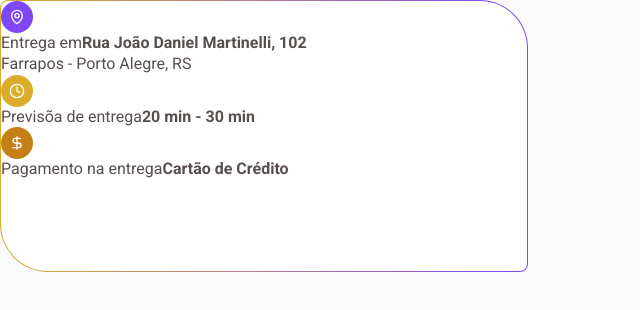
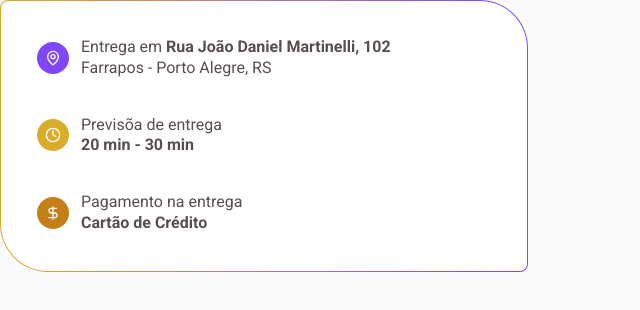
Before and after one commit to YasminFerrariDias/coffeeDelivery, a React (Vite) app: page / in a window 1280 px wide. Shown: the top 310 px of the page, without its empty margins (0-640 px from the left). Built offline with nearby package versions, Linux system fonts and the light colour scheme.

Commit message:
Criado o componente SuccessCard

```diff
--- a/src/components/SuccessCard/index.tsx
+++ b/src/components/SuccessCard/index.tsx
@@ -1,30 +1,36 @@
 import { IconBadge } from "../IconBadge";
 import { Text } from "../Text";
-import { SuccessCardContainer } from "./styles";
+import { Info, InfoItem, SuccessCardContainer, Delivery } from "./styles";
 
 export function SuccessCard() {
   return (
     <SuccessCardContainer>
-      <div>
+      <InfoItem>
         <IconBadge icon={"MapPin"} $BackgroundVariant="purple" />
-        <div>
+        <Info>
+          <Delivery>
           <Text text="Entrega em" color="base-text" $variant="text-m" />
           <Text text="Rua João Daniel Martinelli, 102" color="base-text" $variant="text-m-bold" />
-        </div>
+        </Delivery>
         <Text text="Farrapos - Porto Alegre, RS" color="base-text" $variant="text-m" />
-      </div>
+        </Info>
+      </InfoItem>
 
-      <div>
+      <InfoItem>
         <IconBadge icon={"Clock"} $BackgroundVariant="yellow" />
-        <Text text="Previsõa de entrega" color="base-text" $variant="text-m" />
-        <Text text="20 min - 30 min" color="base-text" $variant="text-m-bold" />
-      </div>
+        <Info>
+          <Text text="Previsõa de entrega" color="base-text" $variant="text-m" />
+          <Text text="20 min - 30 min" color="base-text" $variant="text-m-bold" />
+        </Info>
+      </InfoItem>
 
-      <div>
+      <InfoItem>
         <IconBadge icon={"DollarSign"} $BackgroundVariant="yellow-dark" />
+        <Info>
         <Text text="Pagamento na entrega" color="base-text" $variant="text-m" />
         <Text text="Cartão de Crédito" color="base-text" $variant="text-m-bold" />
-      </div>
+        </Info>
+      </InfoItem>
     </SuccessCardContainer>
   )
 }
--- a/src/components/SuccessCard/styles.ts
+++ b/src/components/SuccessCard/styles.ts
@@ -12,3 +12,21 @@ export const SuccessCardContainer = styled.div`
     ) border-box;
   border-radius: 0.5rem 3rem;
 `;
+
+export const InfoItem = styled.div`
+  display: flex;
+  margin: 2.25rem;
+  align-items: center;
+`;
+
+export const Info = styled.div`
+  display: flex;
+  flex-direction: column;
+  margin-left: 0.75rem;
+`;
+
+export const Delivery = styled.div`
+  display: flex;
+  flex-direction: row;
+  gap: 0.25rem;
+`;
```
